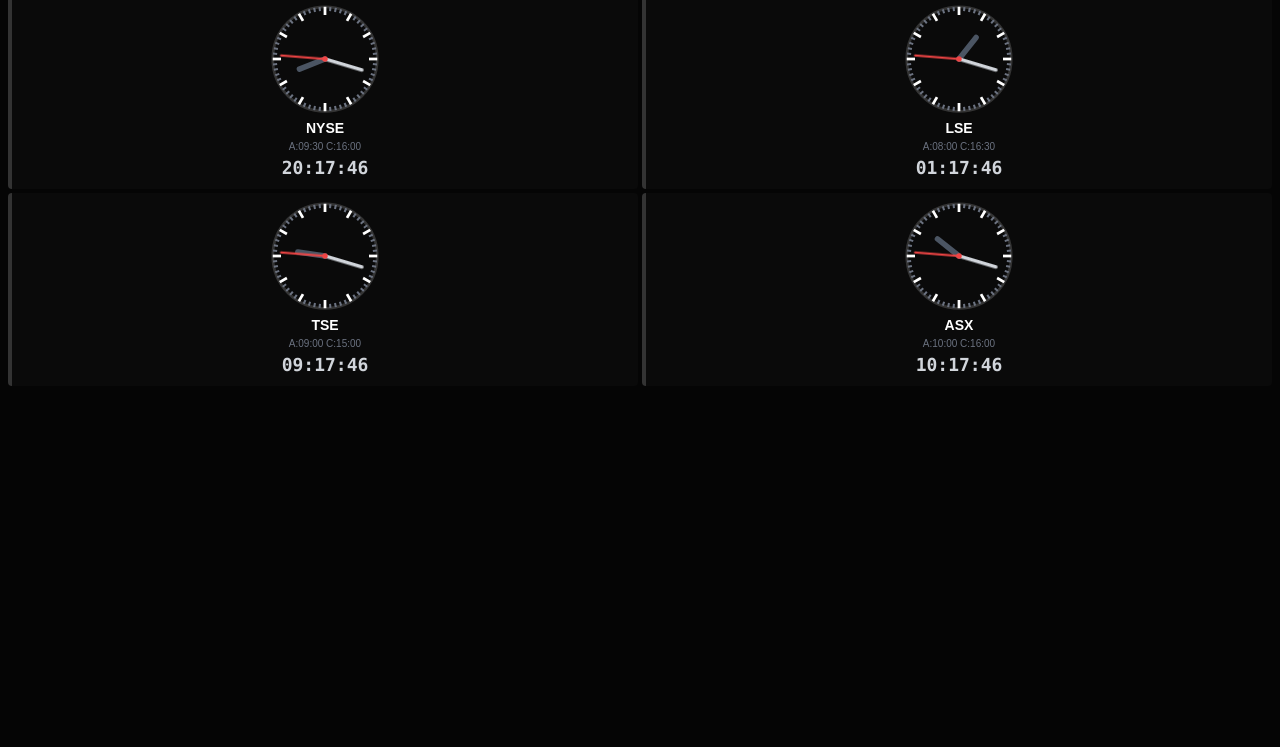
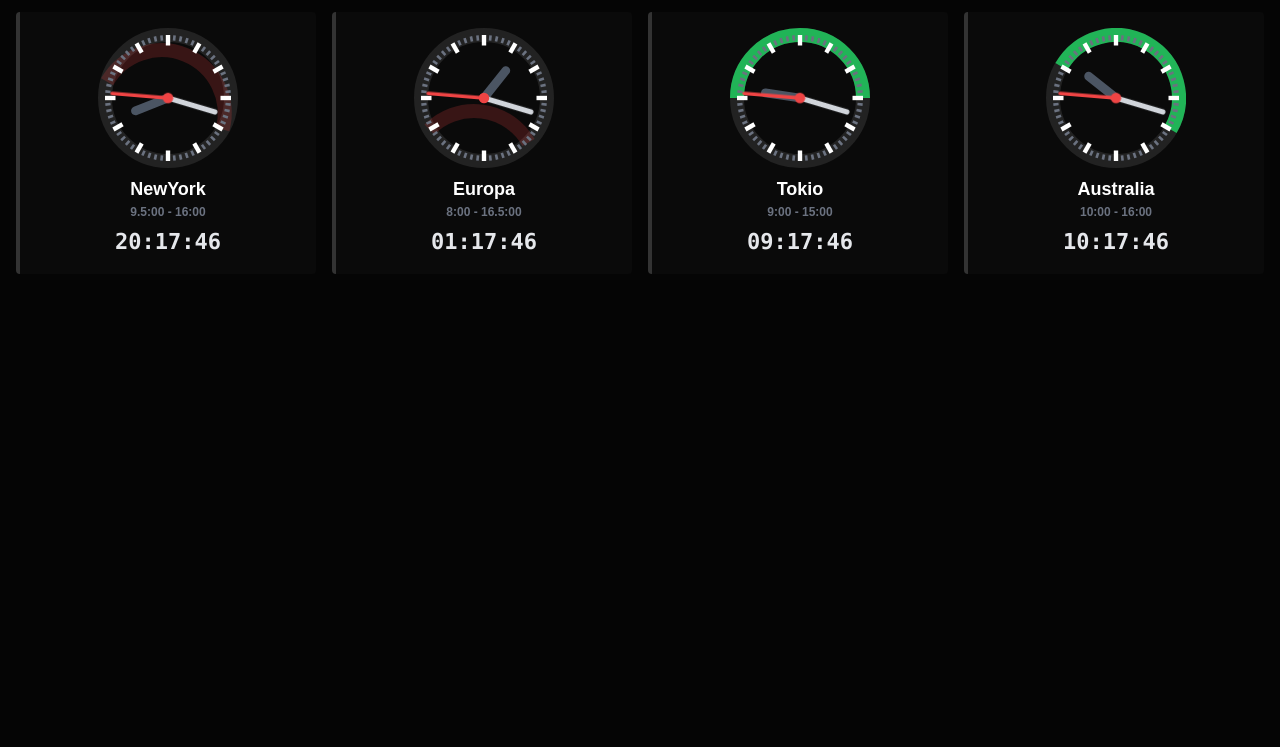
Before and after one commit to LucianoCotto/Global-Markets-Clock, a plain HTML site: page index.html in a window 1280 px wide. Shown: the part 53-800 px from the top of the page. Drawn offline with nearby package versions, Linux system fonts and the light colour scheme.

Commit message:
Actualizar index.html

```diff
--- a/index.html
+++ b/index.html
@@ -7,52 +7,61 @@
     <script src="https://cdn.tailwindcss.com"></script>
     <style>
         body { background-color: #050505; color: #ffffff; font-family: sans-serif; }
-        .market-card { background: #0a0a0a; border-left: 4px solid #333; height: 100%; }
-        .clock-wrapper { width: 110px; height: 110px; }
-        .clock-svg { width: 100%; height: 100%; }
+        .market-card { background: #0a0a0a; border-left: 4px solid #333; }
+        /* Contenedor cuadrado estricto */
+        .clock-container {
+            width: 100%;
+            max-width: 140px;
+            aspect-ratio: 1 / 1;
+            margin: 0 auto;
+            position: relative;
+        }
+        .clock-svg { width: 100%; height: 100%; display: block; }
         .hand-group { transition: transform 0.2s cubic-bezier(0.4, 0, 0.2, 1); }
-        .hour-hand { stroke: #4b5563; stroke-width: 4; stroke-linecap: round; }
-        .min-hand { stroke: #d1d5db; stroke-width: 2.5; stroke-linecap: round; }
-        .sec-hand { stroke: #ef4444; stroke-width: 1.5; stroke-linecap: round; }
-        .tick-hour { stroke: #ffffff; stroke-width: 2; }
+        .hour-hand { stroke: #4b5563; stroke-width: 5; stroke-linecap: round; }
+        .min-hand { stroke: #d1d5db; stroke-width: 3; stroke-linecap: round; }
+        .sec-hand { stroke: #ef4444; stroke-width: 2; stroke-linecap: round; }
+        .tick-hour { stroke: #ffffff; stroke-width: 2.5; }
         .tick-min { stroke: #6b7280; stroke-width: 1.5; }
+        .market-arc { fill: none; stroke-width: 8; stroke-linecap: butt; }
     </style>
 </head>
-<body class="p-1">
-    <header class="mb-2 border-b border-gray-900 pb-2 px-2">
-        <h1 class="text-xl font-bold">Mercados Globales</h1>
+<body class="p-2">
+    <header class="mb-4 border-b border-gray-900 pb-2 px-2">
+        <h1 class="text-2xl font-bold">Mercados Globales</h1>
     </header>
 
-    <div id="clock-grid" class="grid grid-cols-2 gap-1 px-1"></div>
+    <div id="clock-grid" class="grid grid-cols-2 lg:grid-cols-4 gap-4 px-2"></div>
 
     <script>
         const markets = [
-            { name: "NYSE", tz: "America/New_York", open: "09:30", close: "16:00" },
-            { name: "LSE", tz: "Europe/London", open: "08:00", close: "16:30" },
-            { name: "TSE", tz: "Asia/Tokyo", open: "09:00", close: "15:00" },
-            { name: "ASX", tz: "Australia/Sydney", open: "10:00", close: "16:00" }
+            { name: "NewYork", tz: "America/New_York", open: 9.5, close: 16 },
+            { name: "Europa", tz: "Europe/London", open: 8, close: 16.5 },
+            { name: "Tokio", tz: "Asia/Tokyo", open: 9, close: 15 },
+            { name: "Australia", tz: "Australia/Sydney", open: 10, close: 16 }
         ];
 
         function createClocks() {
             const grid = document.getElementById('clock-grid');
             markets.forEach((m, index) => {
                 const card = document.createElement('div');
-                card.className = 'market-card p-2 rounded flex flex-col items-center justify-center gap-1';
+                card.className = 'market-card p-4 rounded flex flex-col items-center gap-2';
                 card.innerHTML = `
-                    <div class="clock-wrapper">
-                        <svg class="clock-svg" viewBox="0 0 80 80">
-                            <circle cx="40" cy="40" r="38" stroke="#333" stroke-width="2" fill="none"/>
+                    <div class="clock-container">
+                        <svg class="clock-svg" viewBox="0 0 80 80" preserveAspectRatio="xMidYMid meet">
+                            <circle cx="40" cy="40" r="36" stroke="#222" stroke-width="8" fill="none"/>
+                            <path id="arc-${index}" class="market-arc" d=""/>
                             <g id="ticks-${index}"></g>
                             <g id="group-hour-${index}" class="hand-group"><line x1="40" y1="40" x2="40" y2="20" class="hour-hand"/></g>
                             <g id="group-min-${index}" class="hand-group"><line x1="40" y1="40" x2="40" y2="12" class="min-hand"/></g>
                             <g id="group-sec-${index}" class="hand-group"><line x1="40" y1="40" x2="40" y2="8" class="sec-hand"/></g>
-                            <circle cx="40" cy="40" r="2" fill="#ef4444"/>
+                            <circle cx="40" cy="40" r="3" fill="#ef4444"/>
                         </svg>
                     </div>
                     <div class="text-center w-full">
-                        <h2 class="text-[14px] font-bold truncate">${m.name}</h2>
-                        <p class="text-[10px] text-gray-500 uppercase">A:${m.open} C:${m.close}</p>
-                        <div id="digital-${index}" class="font-mono text-[18px] font-bold text-gray-300">00:00:00</div>
+                        <h2 class="text-[18px] font-bold">${m.name}</h2>
+                        <p class="text-[12px] text-gray-500 uppercase font-semibold">${m.open}:00 - ${m.close}:00</p>
+                        <div id="digital-${index}" class="font-mono text-[22px] font-bold text-gray-200 mt-1">00:00:00</div>
                     </div>
                 `;
                 grid.appendChild(card);
@@ -66,10 +75,12 @@
                 const angle = i * 6;
                 const isHour = i % 5 === 0;
                 const tick = document.createElementNS("http://www.w3.org/2000/svg", "line");
-                tick.setAttribute("x1", 40 + (isHour ? 32 : 35) * Math.cos(angle * Math.PI / 180));
-                tick.setAttribute("y1", 40 + (isHour ? 32 : 35) * Math.sin(angle * Math.PI / 180));
-                tick.setAttribute("x2", 40 + 38 * Math.cos(angle * Math.PI / 180));
-                tick.setAttribute("y2", 40 + 38 * Math.sin(angle * Math.PI / 180));
+                const r1 = isHour ? 30 : 33;
+                const r2 = 36;
+                tick.setAttribute("x1", 40 + r1 * Math.cos(angle * Math.PI / 180));
+                tick.setAttribute("y1", 40 + r1 * Math.sin(angle * Math.PI / 180));
+                tick.setAttribute("x2", 40 + r2 * Math.cos(angle * Math.PI / 180));
+                tick.setAttribute("y2", 40 + r2 * Math.sin(angle * Math.PI / 180));
                 tick.setAttribute("class", isHour ? "tick-hour" : "tick-min");
                 g.appendChild(tick);
             }
@@ -78,6 +89,17 @@
         function update() {
             markets.forEach((m, index) => {
                 const now = new Date(new Date().toLocaleString("en-US", { timeZone: m.tz }));
+                const h = now.getHours() + now.getMinutes()/60;
+
+                const isOpen = h >= m.open && h < m.close;
+                const arc = document.getElementById(`arc-${index}`);
+                arc.setAttribute("stroke", isOpen ? "#22c55e" : "#ef4444");
+                arc.setAttribute("stroke-opacity", isOpen ? "0.9" : "0.2");
+
+                const startAngle = (m.open * 30) - 90;
+                const endAngle = (m.close * 30) - 90;
+                arc.setAttribute("d", describeArc(40, 40, 36, startAngle, endAngle));
+
                 const hDeg = (now.getHours() % 12) * 30 + now.getMinutes() * 0.5;
                 const mDeg = now.getMinutes() * 6 + now.getSeconds() * 0.1;
                 const sDeg = now.getSeconds() * 6;
@@ -89,6 +111,16 @@
             });
         }
 
+        function describeArc(x, y, r, start, end) {
+            const startR = start * Math.PI / 180;
+            const endR = end * Math.PI / 180;
+            const x1 = x + r * Math.cos(startR);
+            const y1 = y + r * Math.sin(startR);
+            const x2 = x + r * Math.cos(endR);
+            const y2 = y + r * Math.sin(endR);
+            return `M ${x1} ${y1} A ${r} ${r} 0 0 1 ${x2} ${y2}`;
+        }
+
         createClocks();
         setInterval(update, 1000);
         update();
```
